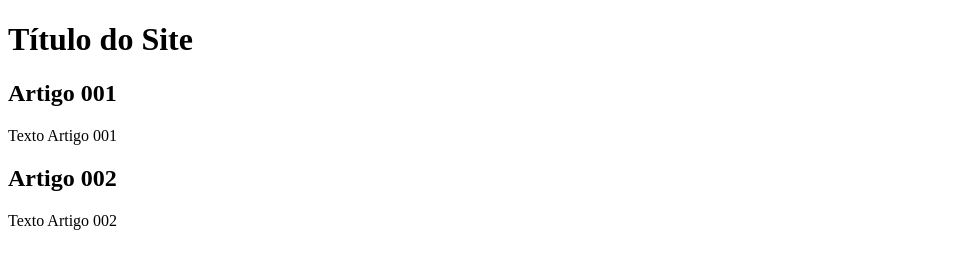
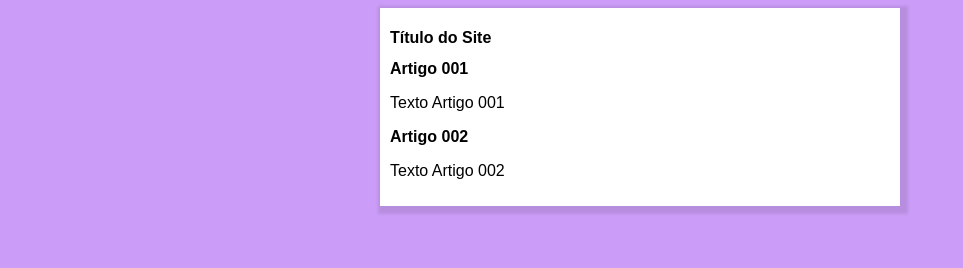
Before and after one commit to biettodev/projeto-site, a plain HTML site: page index.html in a window 1280 px wide. Shown: the whole page, without its empty margins (0-963 px from the left). Drawn offline with Linux system fonts and the light colour scheme.

Commit message:
Comecei a escrever o design

```diff
--- /dev/null
+++ b/estilos/style.css
@@ -0,0 +1,16 @@
+*{
+	font-family: Arial, Helvetica, sans-serif;
+	font-size: 16px;
+}
+
+body{
+	background-color: rgb(204, 157, 248);
+}
+
+main{
+	background-color: white;
+	width: 500px;
+	margin: auto;
+	padding: 10px;
+	box-shadow: 3px 3px 3px 5px rgb(0, 0, 0, .1);
+}
--- a/index.html
+++ b/index.html
@@ -4,6 +4,7 @@
 	<meta charset="UTF-8">
 	<meta name="viewport" content="width=device-width, initial-scale=1.0">
 	<title>Projeto Site</title>
+	<link rel="stylesheet" href="estilos/style.css">
 </head>
 <body>
 	<main>
```
